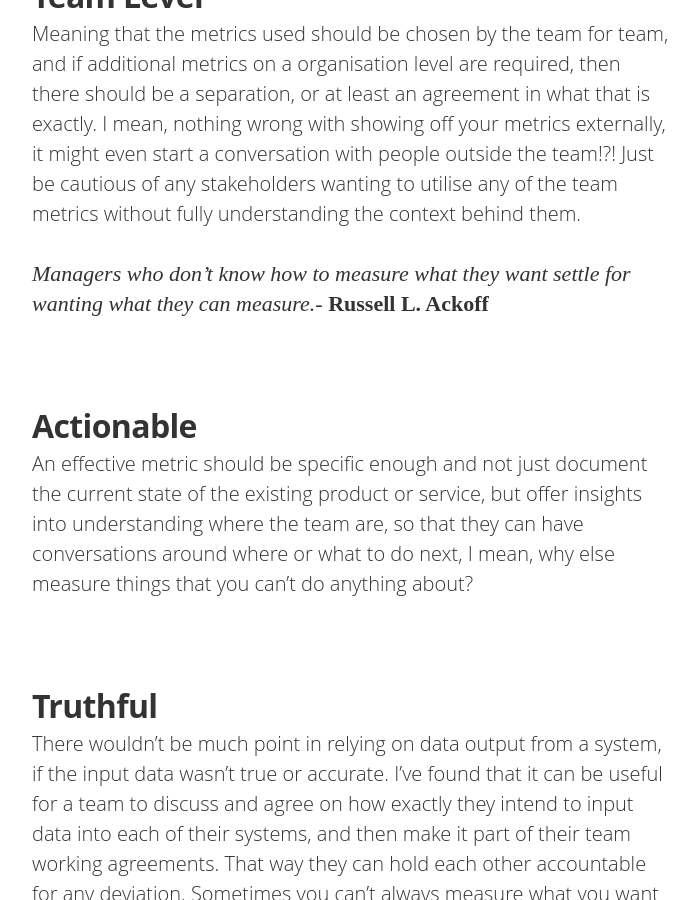
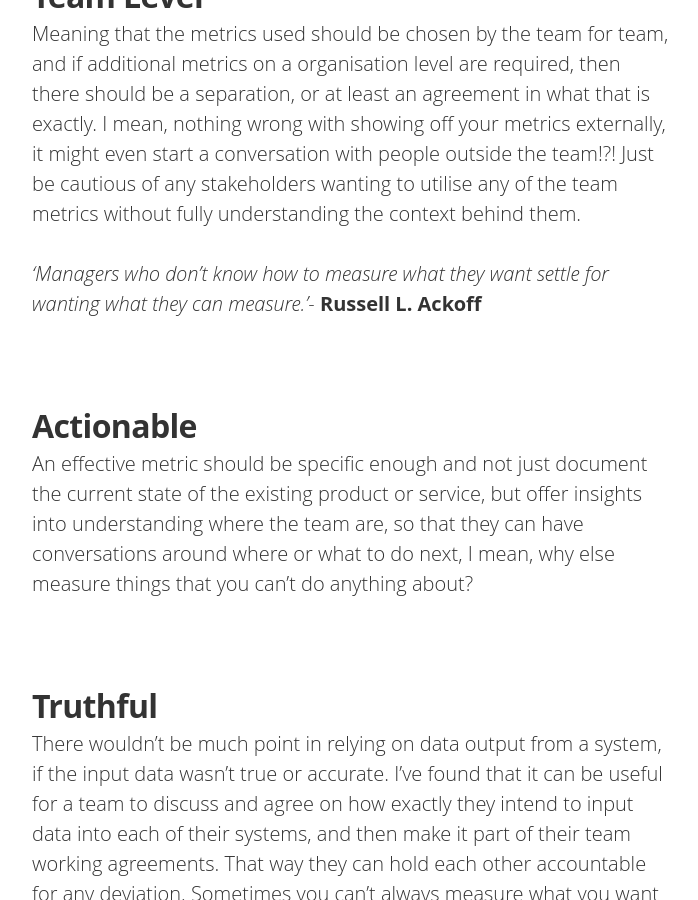
Before and after one commit to IamJackReed/JackReed, a Jekyll site: the page built from _posts/2018-02-27-defining-agile-team-metrics.md, in a window 1280 px wide and 900 px high, scrolled down 7858 px. Shown: the whole window, without its empty margins (288-986 px from the left). Built offline with Jekyll 4.4.1, drawn with Linux system fonts in a browser that asks for light colours; nearby versions of some CDN libraries; some web fonts are replaced; comment, search, counter and statistics services are not loaded.

Commit message:
Update 2018-02-27-defining-agile-team-metrics.md

```diff
--- a/_posts/2018-02-27-defining-agile-team-metrics.md
+++ b/_posts/2018-02-27-defining-agile-team-metrics.md
@@ -105,7 +105,8 @@
 <span style="color:#00000; font-family: 'open sans'; font-size: 1em; font-size: 20px; font-weight: 200; hyphens: none;">
 Meaning that the metrics used should be chosen by the team for team, and if additional metrics on a organisation level are required, then there should be a separation, or at least an agreement in what that is exactly. I mean, nothing wrong with showing off your metrics externally, it might even start a conversation with people outside the team!?! Just be cautious of any stakeholders wanting to utilise any of the team metrics without fully understanding the context behind them.
 
-_Managers who don't know how to measure what they want settle for wanting what they can measure._- **Russell L. Ackoff**
+<span style="color:#00000; font-family: 'open sans'; font-size: 1em; font-size: 20px; font-weight: 200; hyphens: none;">
+_'Managers who don't know how to measure what they want settle for wanting what they can measure.'_- **Russell L. Ackoff**
 
 ## Actionable
 <span style="color:#00000; font-family: 'open sans'; font-size: 1em; font-size: 20px; font-weight: 200; hyphens: none;">
@@ -115,6 +116,7 @@
 <span style="color:#00000; font-family: 'open sans'; font-size: 1em; font-size: 20px; font-weight: 200; hyphens: none;">
 There wouldn't be much point in relying on data output from a system, if the input data wasn't true or accurate. I've found that it can be useful for a team to discuss and agree on how exactly they intend to input data into each of their systems, and then make it part of their team working agreements. That way they can hold each other accountable for any deviation. Sometimes you can't always measure what you want (true metric), so you settle for what you can measure (proxy metric), the important thing is to understand the two. Imagine an organisation that wanted to increase their online presence and be popular across all their social media channels. One metric could be to measure how many followers they get. But it wouldn't be a true metric if a click farm was used to obtain all those followers. The take away from this is to be aware of what is it exactly that you're measuring, and the impact of might occur as a result of choosing it as a metric.
 
+<span style="color:#00000; font-family: 'open sans'; font-size: 1em; font-size: 20px; font-weight: 200; hyphens: none;">
 '_Any observed statistical regularity will tend to collapse once pressure is placed upon it for control purposes._'- **Charles Goodhart**, or in other words and more simply put by **Marilyn Strathern** '_When a measure becomes a target, it ceases to be a good measure._'
 
 # Conclusion
```
